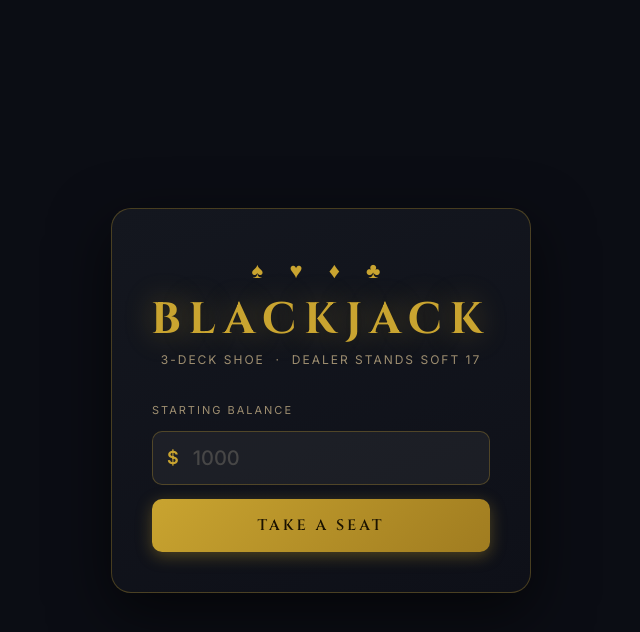
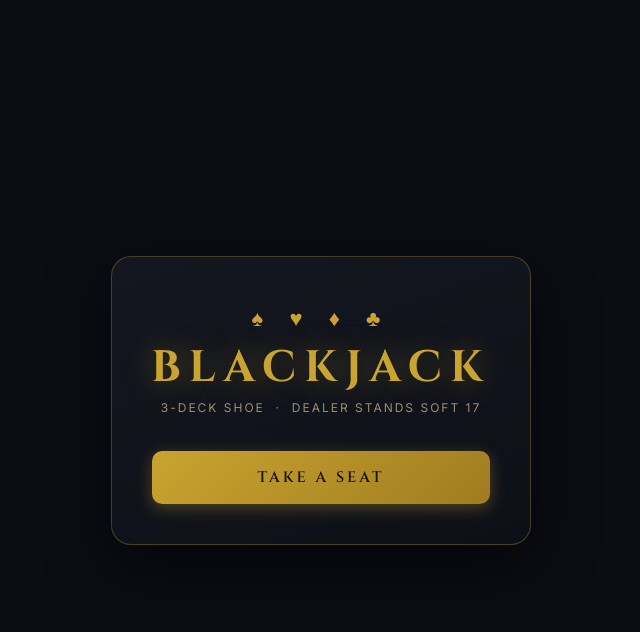
Before and after one commit to dtchiu6/Blackjack, a Flask app: page / in a window 1280 px wide. Shown: the top 632 px of the page, without its empty margins (319-959 px from the left). Run offline with Flask 3, Linux system fonts and the light colour scheme; data that the repository does not hold is empty.

Commit message:
Changed to fixed starting balance of 1000

```diff
--- a/app.py
+++ b/app.py
@@ -15,17 +15,12 @@ def get_state():
     return jsonify(game.get_state())
 
 
+STARTING_BALANCE = 1000
+
 @app.route("/api/start", methods=["POST"])
 def start():
-    data = request.json or {}
-    try:
-        balance = int(str(data.get("balance", "")).replace(",", ""))
-        if not (1 <= balance <= 999_999_999):
-            raise ValueError
-    except (ValueError, TypeError):
-        return jsonify({"error": "Enter a whole number between $1 and $999,999,999."}), 400
     game.__init__()
-    game.start_session(balance)
+    game.start_session(STARTING_BALANCE)
     return jsonify(game.get_state())
 
 
--- a/static/js/game.js
+++ b/static/js/game.js
@@ -500,23 +500,10 @@ function bindEvents() {
 
   /* ── Setup ── */
   document.getElementById("start-btn").addEventListener("click", async () => {
-    const raw     = document.getElementById("balance-input").value.replace(/,/g, "");
-    const balance = parseInt(raw, 10);
-    const errEl   = document.getElementById("setup-error");
-    if (isNaN(balance) || balance < 1 || balance > 999_999_999) {
-      errEl.textContent = "Enter a whole number between $1 and $999,999,999.";
-      errEl.classList.remove("hidden");
-      return;
-    }
-    errEl.classList.add("hidden");
-    const s = await api.post("/api/start", { balance });
+    const s = await api.post("/api/start", { balance: 1000 });
     if (s.error) { showToast(s.error); return; }
     prevPhase = "setup";
     render(s);
-  });
-
-  document.getElementById("balance-input").addEventListener("keydown", e => {
-    if (e.key === "Enter") document.getElementById("start-btn").click();
   });
 
   /* ── Chips ── */
--- a/templates/index.html
+++ b/templates/index.html
@@ -19,12 +19,6 @@
         <p class="logo-sub">3-Deck Shoe &nbsp;·&nbsp; Dealer Stands Soft 17</p>
       </div>
       <div class="setup-form">
-        <label class="field-label" for="balance-input">Starting Balance</label>
-        <div class="input-row">
-          <span class="dollar-prefix">$</span>
-          <input id="balance-input" class="balance-input" type="number" min="1" max="999999999" placeholder="1000" />
-        </div>
-        <p id="setup-error" class="error-text hidden"></p>
         <button id="start-btn" class="btn btn-primary btn-xl">TAKE A SEAT</button>
       </div>
     </div>
```
